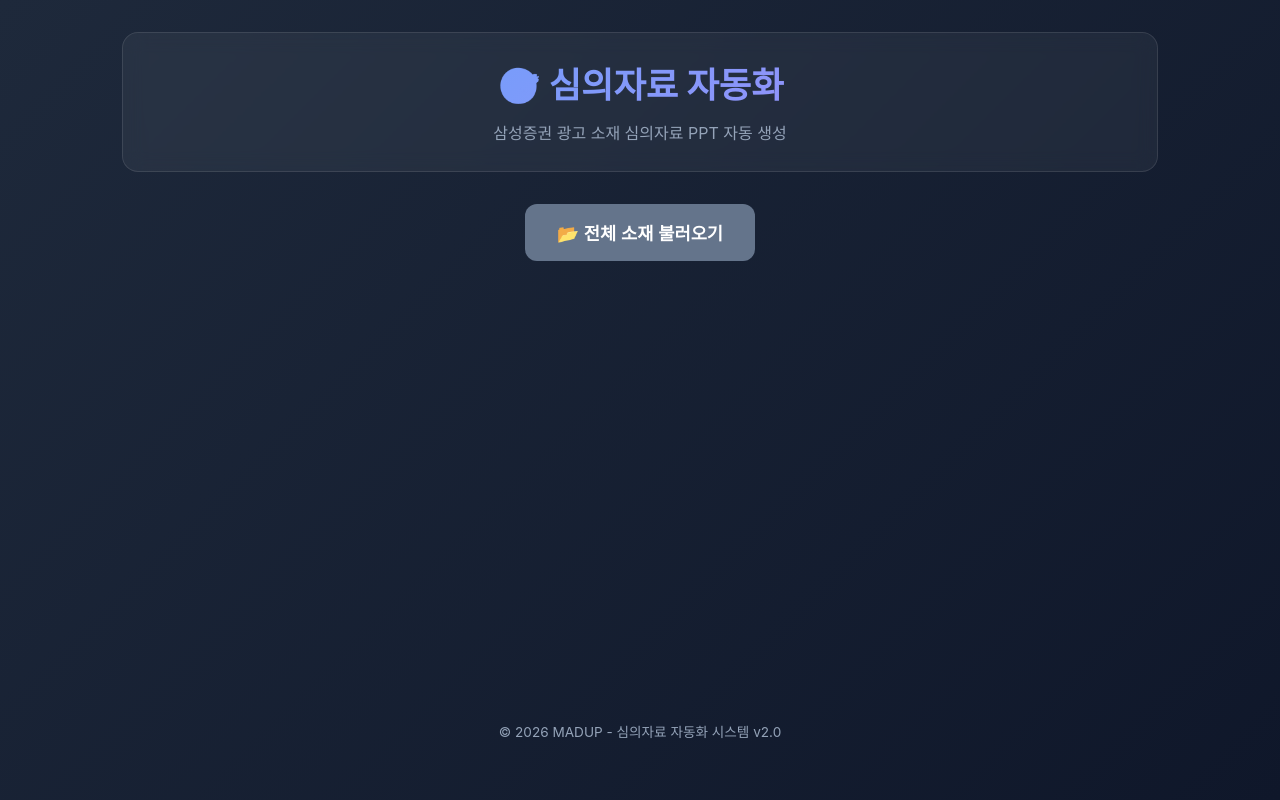
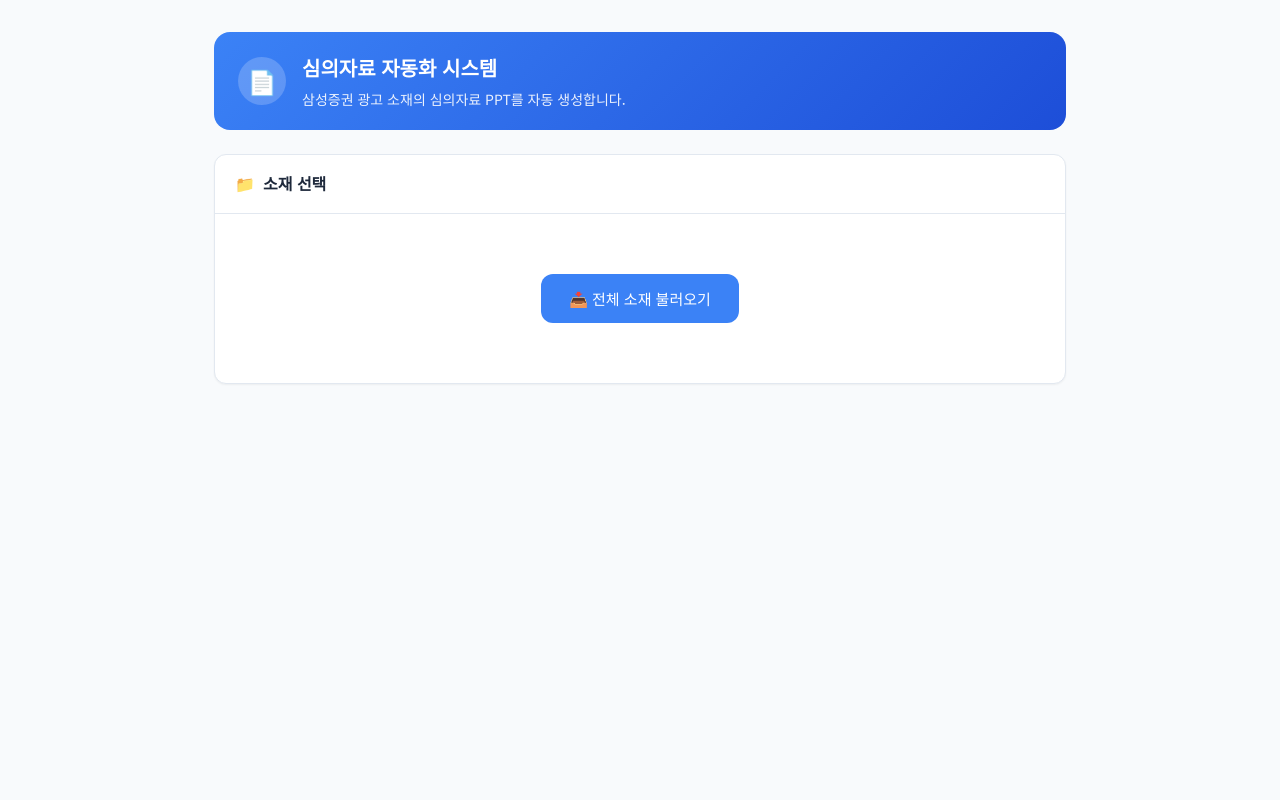
Before and after one commit to msm1357953/autoexamine-web, a FastAPI app: page / in a window 1280 px wide. Run offline with FastAPI, Linux system fonts and the light colour scheme.

Commit message:
UI: Redesign to company standard (light theme, blue primary, card layout)

```diff
--- a/app/static/script.js
+++ b/app/static/script.js
@@ -1,16 +1,19 @@
-// 심의자료 자동화 웹 UI 스크립트 v2.1 - SSE 실시간 진행상황
+// 심의자료 자동화 웹 UI 스크립트 v3.0 - 회사 표준 디자인 버전
 
 document.addEventListener('DOMContentLoaded', function () {
     // DOM 요소
     const loadAllBtn = document.getElementById('loadAllBtn');
+    const loadSection = document.getElementById('loadSection');
     const filterSection = document.getElementById('filterSection');
     const filterInput = document.getElementById('filterInput');
     const selectAllBtn = document.getElementById('selectAllBtn');
     const deselectAllBtn = document.getElementById('deselectAllBtn');
-    const materialsSection = document.getElementById('materialsSection');
     const materialsGrid = document.getElementById('materialsGrid');
+    const selectionCount = document.getElementById('selectionCount');
     const selectedCount = document.getElementById('selectedCount');
+    const selectedCount2 = document.getElementById('selectedCount2');
     const totalCount = document.getElementById('totalCount');
+    const selectionInfo = document.getElementById('selectionInfo');
     const actionSection = document.getElementById('actionSection');
     const generateBtn = document.getElementById('generateBtn');
     const progressSection = document.getElementById('progressSection');
@@ -55,16 +58,21 @@ document.addEventListener('DOMContentLoaded', function () {
             allMaterials = data.details;
             displayMaterials(data.materials, data.details);
 
+            // UI 전환
+            loadSection.style.display = 'none';
             filterSection.style.display = 'block';
-            materialsSection.style.display = 'block';
+            materialsGrid.style.display = 'grid';
+            selectionCount.style.display = 'inline';
+            selectionInfo.style.display = 'flex';
             actionSection.style.display = 'block';
 
-            showStatus(`${data.count}개 소재를 불러왔습니다. 생성할 소재를 선택하세요.`, 'success');
+            showStatus(`${data.count}개 소재를 불러왔습니다.`, 'success');
+            setTimeout(() => hideStatus(), 3000);
 
         } catch (error) {
             showStatus(error.message, 'error');
         } finally {
-            btnText.style.display = 'inline';
+            btnText.style.display = 'inline-flex';
             btnLoading.style.display = 'none';
             loadAllBtn.disabled = false;
         }
@@ -82,7 +90,7 @@ document.addEventListener('DOMContentLoaded', function () {
 
             item.innerHTML = `
                 <input type="checkbox" id="mat_${name}" value="${name}">
-                <span class="material-name">${name}</span>
+                <span class="material-name" title="${name}">${name}</span>
                 <span class="material-count">${sizes.length}개</span>
             `;
 
@@ -143,8 +151,10 @@ document.addEventListener('DOMContentLoaded', function () {
     }
 
     function updateSelectedCount() {
-        selectedCount.textContent = selectedMaterials.size;
-        generateBtn.disabled = selectedMaterials.size === 0;
+        const count = selectedMaterials.size;
+        selectedCount.textContent = count;
+        selectedCount2.textContent = count;
+        generateBtn.disabled = count === 0;
     }
 
     async function generatePPT() {
@@ -179,7 +189,7 @@ document.addEventListener('DOMContentLoaded', function () {
                 if (data.type === 'progress') {
                     // 진행상황 업데이트
                     progressFill.style.width = `${data.percent}%`;
-                    progressText.textContent = `[${data.step}] ${data.detail || ''} (${data.percent}%)`;
+                    progressText.textContent = `${data.step}: ${data.detail || ''} (${data.percent}%)`;
                 } else if (data.type === 'complete') {
                     // 완료 - 다운로드
                     eventSource.close();
@@ -213,7 +223,7 @@ document.addEventListener('DOMContentLoaded', function () {
         }
 
         function resetButton() {
-            btnText.style.display = 'inline';
+            btnText.style.display = 'inline-flex';
             btnLoading.style.display = 'none';
             generateBtn.disabled = false;
         }
--- a/app/static/style.css
+++ b/app/static/style.css
@@ -1,19 +1,42 @@
-/* 심의자료 자동화 웹 UI 스타일 v2.0 */
+/* 심의자료 자동화 - 회사 표준 디자인 */
 
+/* ========== 변수 ========== */
 :root {
-    --primary-color: #2563eb;
-    --primary-hover: #1d4ed8;
-    --secondary-color: #64748b;
-    --success-color: #10b981;
-    --error-color: #ef4444;
-    --warning-color: #f59e0b;
-    --bg-gradient: linear-gradient(135deg, #1e293b 0%, #0f172a 100%);
-    --card-bg: rgba(255, 255, 255, 0.05);
-    --text-primary: #f1f5f9;
-    --text-secondary: #94a3b8;
-    --border-color: rgba(255, 255, 255, 0.1);
+    --color-primary: #3B82F6;
+    /* 블루 포인트 */
+    --color-primary-light: #EFF6FF;
+    --color-primary-dark: #1D4ED8;
+
+    --color-success: #10B981;
+    /* 성공: 민트/그린 */
+    --color-success-light: #D1FAE5;
+    --color-warning: #F59E0B;
+    /* 경고: 오렌지 */
+    --color-error: #EF4444;
+    /* 에러: 빨강 */
+
+    --color-bg: #F8FAFC;
+    /* 배경 */
+    --color-card: #FFFFFF;
+    /* 카드 배경 */
+    --color-border: #E2E8F0;
+    /* 테두리 */
+
+    --color-text: #1E293B;
+    /* 텍스트 */
+    --color-text-light: #64748B;
+    /* 보조 텍스트 */
+
+    --shadow-sm: 0 1px 2px rgba(0, 0, 0, 0.05);
+    --shadow-md: 0 4px 6px -1px rgba(0, 0, 0, 0.1);
+    --shadow-lg: 0 10px 15px -3px rgba(0, 0, 0, 0.1);
+
+    --radius-sm: 6px;
+    --radius-md: 12px;
+    --radius-lg: 16px;
 }
 
+/* ========== 기본 스타일 ========== */
 * {
     margin: 0;
     padding: 0;
@@ -22,155 +45,198 @@
 
 body {
     font-family: 'Pretendard', -apple-system, BlinkMacSystemFont, 'Segoe UI', Roboto, sans-serif;
-    background: var(--bg-gradient);
-    color: var(--text-primary);
+    background-color: var(--color-bg);
+    color: var(--color-text);
+    line-height: 1.6;
     min-height: 100vh;
-    line-height: 1.6;
 }
 
+/* ========== 컨테이너 ========== */
 .container {
-    max-width: 1100px;
+    max-width: 900px;
     margin: 0 auto;
-    padding: 2rem;
-    min-height: 100vh;
-    display: flex;
-    flex-direction: column;
+    padding: 32px 24px;
 }
 
-/* Header */
+/* ========== 헤더 ========== */
 .header {
-    text-align: center;
-    margin-bottom: 2rem;
-    padding: 1.5rem;
-    background: var(--card-bg);
-    border-radius: 16px;
-    backdrop-filter: blur(10px);
-    border: 1px solid var(--border-color);
+    display: flex;
+    align-items: center;
+    gap: 16px;
+    padding: 20px 24px;
+    background: linear-gradient(135deg, var(--color-primary) 0%, var(--color-primary-dark) 100%);
+    border-radius: var(--radius-lg);
+    margin-bottom: 24px;
+    color: white;
 }
 
-.header h1 {
-    font-size: 2.2rem;
-    font-weight: 700;
-    margin-bottom: 0.5rem;
-    background: linear-gradient(135deg, #60a5fa 0%, #a78bfa 100%);
-    -webkit-background-clip: text;
-    -webkit-text-fill-color: transparent;
-    background-clip: text;
+.header-icon {
+    width: 48px;
+    height: 48px;
+    background: rgba(255, 255, 255, 0.2);
+    border-radius: 50%;
+    display: flex;
+    align-items: center;
+    justify-content: center;
+    font-size: 24px;
 }
 
-.subtitle {
-    color: var(--text-secondary);
-    font-size: 1rem;
+.header-content h1 {
+    font-size: 20px;
+    font-weight: 600;
+    margin-bottom: 4px;
 }
 
-/* Main Content */
-.main {
-    flex: 1;
-    display: flex;
-    flex-direction: column;
-    gap: 1.5rem;
+.header-content p {
+    font-size: 14px;
+    opacity: 0.9;
 }
 
-/* Load Section */
+/* ========== 카드 ========== */
+.card {
+    background: var(--color-card);
+    border-radius: var(--radius-md);
+    box-shadow: var(--shadow-sm);
+    border: 1px solid var(--color-border);
+    margin-bottom: 20px;
+    overflow: hidden;
+}
+
+.card-header {
+    padding: 16px 20px;
+    border-bottom: 1px solid var(--color-border);
+    display: flex;
+    align-items: center;
+    justify-content: space-between;
+}
+
+.card-title {
+    font-size: 16px;
+    font-weight: 600;
+    color: var(--color-text);
+    display: flex;
+    align-items: center;
+    gap: 8px;
+}
+
+.card-body {
+    padding: 20px;
+}
+
+/* ========== 소재 선택 섹션 ========== */
 .load-section {
     text-align: center;
+    padding: 40px 20px;
 }
 
-/* Filter Section */
-.filter-section {
-    background: var(--card-bg);
-    padding: 1.25rem;
-    border-radius: 12px;
-    border: 1px solid var(--border-color);
+.load-btn {
+    display: inline-flex;
+    align-items: center;
+    gap: 10px;
+    padding: 14px 28px;
+    background: var(--color-primary);
+    color: white;
+    border: none;
+    border-radius: var(--radius-md);
+    font-size: 15px;
+    font-weight: 500;
+    cursor: pointer;
+    transition: all 0.2s;
 }
 
-.filter-group {
+.load-btn:hover {
+    background: var(--color-primary-dark);
+    transform: translateY(-1px);
+    box-shadow: var(--shadow-md);
+}
+
+.load-btn:disabled {
+    background: #94A3B8;
+    cursor: not-allowed;
+    transform: none;
+}
+
+.load-btn .btn-loading {
+    display: none;
+}
+
+/* ========== 필터 섹션 ========== */
+.filter-section {
+    display: none;
+    padding: 16px 20px;
+    background: var(--color-primary-light);
+    border-bottom: 1px solid var(--color-border);
+}
+
+.filter-row {
     display: flex;
-    gap: 1rem;
+    gap: 12px;
     align-items: center;
     flex-wrap: wrap;
 }
 
-.filter-group input {
+.filter-input {
     flex: 1;
     min-width: 200px;
-    padding: 0.75rem 1rem;
-    font-size: 1rem;
-    border: 2px solid var(--border-color);
-    border-radius: 8px;
-    background: rgba(0, 0, 0, 0.3);
-    color: var(--text-primary);
+    padding: 10px 14px;
+    border: 1px solid var(--color-border);
+    border-radius: var(--radius-sm);
+    font-size: 14px;
+    background: white;
 }
 
-.filter-group input:focus {
+.filter-input:focus {
     outline: none;
-    border-color: var(--primary-color);
+    border-color: var(--color-primary);
+    box-shadow: 0 0 0 3px var(--color-primary-light);
 }
 
-.filter-actions {
-    display: flex;
-    gap: 0.5rem;
-}
-
-.btn-small {
-    padding: 0.5rem 1rem;
-    font-size: 0.85rem;
-    border: 1px solid var(--border-color);
-    border-radius: 6px;
-    background: transparent;
-    color: var(--text-secondary);
+.filter-btn {
+    padding: 10px 16px;
+    border: 1px solid var(--color-border);
+    background: white;
+    border-radius: var(--radius-sm);
+    font-size: 13px;
     cursor: pointer;
     transition: all 0.2s;
 }
 
-.btn-small:hover {
-    background: rgba(255, 255, 255, 0.1);
-    color: var(--text-primary);
+.filter-btn:hover {
+    background: var(--color-primary);
+    color: white;
+    border-color: var(--color-primary);
 }
 
-/* Materials Section */
-.materials-section {
-    background: var(--card-bg);
-    padding: 1.5rem;
-    border-radius: 16px;
-    border: 1px solid var(--border-color);
-}
-
-.materials-section h2 {
-    font-size: 1.1rem;
-    margin-bottom: 1rem;
-    color: var(--text-primary);
-}
-
+/* ========== 소재 그리드 ========== */
 .materials-grid {
     display: grid;
     grid-template-columns: repeat(auto-fill, minmax(280px, 1fr));
-    gap: 0.75rem;
+    gap: 12px;
     max-height: 400px;
     overflow-y: auto;
-    padding-right: 0.5rem;
+    padding: 4px;
 }
 
 .material-item {
     display: flex;
     align-items: center;
-    gap: 0.75rem;
-    padding: 0.75rem 1rem;
-    background: rgba(0, 0, 0, 0.2);
-    border: 1px solid var(--border-color);
-    border-radius: 8px;
+    gap: 12px;
+    padding: 14px 16px;
+    background: var(--color-bg);
+    border: 1px solid var(--color-border);
+    border-radius: var(--radius-sm);
     cursor: pointer;
     transition: all 0.2s;
 }
 
 .material-item:hover {
-    background: rgba(37, 99, 235, 0.1);
-    border-color: rgba(37, 99, 235, 0.3);
+    border-color: var(--color-primary);
+    background: var(--color-primary-light);
 }
 
 .material-item.selected {
-    background: rgba(37, 99, 235, 0.2);
-    border-color: var(--primary-color);
+    border-color: var(--color-primary);
+    background: var(--color-primary-light);
 }
 
 .material-item.hidden {
@@ -180,74 +246,151 @@ body {
 .material-item input[type="checkbox"] {
     width: 18px;
     height: 18px;
-    accent-color: var(--primary-color);
+    accent-color: var(--color-primary);
     cursor: pointer;
 }
 
 .material-name {
-    font-size: 0.9rem;
-    color: var(--text-primary);
-    word-break: break-all;
+    flex: 1;
+    font-size: 14px;
+    color: var(--color-text);
+    white-space: nowrap;
+    overflow: hidden;
+    text-overflow: ellipsis;
 }
 
 .material-count {
-    margin-left: auto;
-    font-size: 0.75rem;
-    color: var(--text-secondary);
-    background: rgba(255, 255, 255, 0.1);
-    padding: 0.2rem 0.5rem;
-    border-radius: 4px;
+    font-size: 12px;
+    color: var(--color-text-light);
+    background: var(--color-border);
+    padding: 2px 8px;
+    border-radius: 10px;
 }
 
-/* Buttons */
-.btn {
-    padding: 1rem 2rem;
-    font-size: 1.1rem;
+/* ========== 선택 정보 ========== */
+.selection-info {
+    display: flex;
+    justify-content: space-between;
+    align-items: center;
+    padding: 16px 20px;
+    background: var(--color-bg);
+    border-top: 1px solid var(--color-border);
+}
+
+.selection-count {
+    font-size: 14px;
+    color: var(--color-text-light);
+}
+
+.selection-count strong {
+    color: var(--color-primary);
     font-weight: 600;
+}
+
+/* ========== 액션 섹션 ========== */
+.action-section {
+    display: none;
+}
+
+.generate-btn {
+    width: 100%;
+    padding: 16px 24px;
+    background: var(--color-primary);
+    color: white;
     border: none;
-    border-radius: 12px;
+    border-radius: var(--radius-md);
+    font-size: 16px;
+    font-weight: 600;
     cursor: pointer;
-    transition: all 0.3s ease;
-    display: inline-flex;
+    transition: all 0.2s;
+    display: flex;
     align-items: center;
     justify-content: center;
-    gap: 0.5rem;
+    gap: 10px;
 }
 
-.btn-primary {
-    background: linear-gradient(135deg, var(--primary-color) 0%, #7c3aed 100%);
-    color: white;
-    width: 100%;
+.generate-btn:hover:not(:disabled) {
+    background: var(--color-primary-dark);
+    transform: translateY(-1px);
+    box-shadow: var(--shadow-md);
 }
 
-.btn-primary:hover:not(:disabled) {
-    transform: translateY(-2px);
-    box-shadow: 0 10px 30px rgba(37, 99, 235, 0.4);
+.generate-btn:disabled {
+    background: #94A3B8;
+    cursor: not-allowed;
+    transform: none;
 }
 
-.btn-primary:disabled {
-    opacity: 0.5;
-    cursor: not-allowed;
+.generate-btn .btn-loading {
+    display: none;
 }
 
-.btn-secondary {
-    background: var(--secondary-color);
-    color: white;
+/* ========== 진행상황 ========== */
+.progress-section {
+    display: none;
 }
 
-.btn-secondary:hover {
-    background: #475569;
+.progress-container {
+    background: var(--color-bg);
+    border-radius: var(--radius-lg);
+    padding: 4px;
+    margin-bottom: 12px;
 }
 
-/* Spinner */
+.progress-bar {
+    height: 8px;
+    background: var(--color-primary);
+    border-radius: var(--radius-lg);
+    width: 0%;
+    transition: width 0.3s ease;
+}
+
+.progress-text {
+    font-size: 14px;
+    color: var(--color-text-light);
+    text-align: center;
+}
+
+/* ========== 상태 메시지 ========== */
+.status-section {
+    display: none;
+}
+
+.status-message {
+    padding: 14px 18px;
+    border-radius: var(--radius-sm);
+    font-size: 14px;
+    display: flex;
+    align-items: center;
+    gap: 10px;
+}
+
+.status-message.success {
+    background: var(--color-success-light);
+    color: #065F46;
+    border: 1px solid #A7F3D0;
+}
+
+.status-message.error {
+    background: #FEE2E2;
+    color: #991B1B;
+    border: 1px solid #FECACA;
+}
+
+.status-message.loading {
+    background: var(--color-primary-light);
+    color: var(--color-primary-dark);
+    border: 1px solid #BFDBFE;
+}
+
+/* ========== 스피너 ========== */
 .spinner {
     width: 18px;
     height: 18px;
-    border: 3px solid rgba(255, 255, 255, 0.3);
-    border-top-color: white;
+    border: 2px solid transparent;
+    border-top-color: currentColor;
     border-radius: 50%;
-    animation: spin 1s linear infinite;
-    display: inline-block;
+    animation: spin 0.8s linear infinite;
 }
 
 @keyframes spin {
@@ -256,119 +399,25 @@ body {
     }
 }
 
-/* Progress Section */
-.progress-section {
-    background: var(--card-bg);
-    padding: 1.5rem;
-    border-radius: 12px;
-    border: 1px solid var(--border-color);
-}
-
-.progress-section h3 {
-    font-size: 1rem;
-    margin-bottom: 1rem;
-    color: var(--text-primary);
-}
-
-.progress-bar {
-    height: 12px;
-    background: rgba(0, 0, 0, 0.3);
-    border-radius: 6px;
-    overflow: hidden;
-    margin-bottom: 0.75rem;
-}
-
-.progress-fill {
-    height: 100%;
-    background: linear-gradient(90deg, var(--primary-color), #a78bfa);
-    border-radius: 6px;
-    transition: width 0.3s ease;
-}
-
-.progress-text {
-    font-size: 0.9rem;
-    color: var(--text-secondary);
-    text-align: center;
-}
-
-/* Action Section */
-.action-section {
-    padding: 0.5rem 0;
-}
-
-/* Status Section */
-.status-section {
-    padding: 0.5rem 0;
-}
-
-.status-message {
-    padding: 1rem;
-    border-radius: 8px;
-    font-weight: 500;
-    text-align: center;
-}
-
-.status-message.success {
-    background: rgba(16, 185, 129, 0.2);
-    color: var(--success-color);
-    border: 1px solid rgba(16, 185, 129, 0.3);
-}
-
-.status-message.error {
-    background: rgba(239, 68, 68, 0.2);
-    color: var(--error-color);
-    border: 1px solid rgba(239, 68, 68, 0.3);
-}
-
-.status-message.loading {
-    background: rgba(37, 99, 235, 0.2);
-    color: #60a5fa;
-    border: 1px solid rgba(37, 99, 235, 0.3);
-}
-
-/* Footer */
-.footer {
-    text-align: center;
-    padding: 1.5rem;
-    color: var(--text-secondary);
-    font-size: 0.85rem;
-}
-
-/* Scrollbar */
-.materials-grid::-webkit-scrollbar {
-    width: 6px;
-}
-
-.materials-grid::-webkit-scrollbar-track {
-    background: rgba(0, 0, 0, 0.2);
-    border-radius: 3px;
-}
-
-.materials-grid::-webkit-scrollbar-thumb {
-    background: var(--secondary-color);
-    border-radius: 3px;
-}
-
-/* Responsive */
+/* ========== 반응형 ========== */
 @media (max-width: 640px) {
     .container {
-        padding: 1rem;
+        padding: 16px;
     }
 
-    .header h1 {
-        font-size: 1.5rem;
+    .header {
+        padding: 16px;
     }
 
     .materials-grid {
         grid-template-columns: 1fr;
     }
 
-    .filter-group {
+    .filter-row {
         flex-direction: column;
-        align-items: stretch;
     }
 
-    .filter-group input {
+    .filter-input {
         width: 100%;
     }
 }
--- a/app/templates/index.html
+++ b/app/templates/index.html
@@ -6,71 +6,99 @@
     <meta name="viewport" content="width=device-width, initial-scale=1.0">
     <title>심의자료 자동화</title>
     <link rel="stylesheet" href="/static/style.css">
+    <link rel="preconnect" href="https://fonts.googleapis.com">
+    <link href="https://fonts.googleapis.com/css2?family=Noto+Sans+KR:wght@400;500;600;700&display=swap"
+        rel="stylesheet">
+    <style>
+        body {
+            font-family: 'Noto Sans KR', sans-serif;
+        }
+    </style>
 </head>
 
 <body>
     <div class="container">
-        <header class="header">
-            <h1>🎯 심의자료 자동화</h1>
-            <p class="subtitle">삼성증권 광고 소재 심의자료 PPT 자동 생성</p>
-        </header>
+        <!-- 헤더 -->
+        <div class="header">
+            <div class="header-icon">📄</div>
+            <div class="header-content">
+                <h1>심의자료 자동화 시스템</h1>
+                <p>삼성증권 광고 소재의 심의자료 PPT를 자동 생성합니다.</p>
+            </div>
+        </div>
 
-        <main class="main">
-            <!-- 소재 로딩 섹션 -->
-            <section class="load-section">
-                <button id="loadAllBtn" class="btn btn-secondary">
-                    <span class="btn-text">📂 전체 소재 불러오기</span>
-                    <span class="btn-loading" style="display: none;">
-                        <span class="spinner"></span> 로딩 중...
-                    </span>
-                </button>
-            </section>
+        <!-- 소재 선택 카드 -->
+        <div class="card">
+            <div class="card-header">
+                <div class="card-title">
+                    <span>📁</span>
+                    소재 선택
+                </div>
+                <span class="selection-count" id="selectionCount" style="display: none;">
+                    <strong id="selectedCount">0</strong> / <span id="totalCount">0</span> 선택됨
+                </span>
+            </div>
 
             <!-- 필터 섹션 -->
-            <section class="filter-section" id="filterSection" style="display: none;">
-                <div class="filter-group">
-                    <input type="text" id="filterInput" placeholder="소재명 필터 (예: usp-dm-1st)" autocomplete="off">
-                    <div class="filter-actions">
-                        <button id="selectAllBtn" class="btn-small">전체 선택</button>
-                        <button id="deselectAllBtn" class="btn-small">전체 해제</button>
-                    </div>
+            <div class="filter-section" id="filterSection">
+                <div class="filter-row">
+                    <input type="text" id="filterInput" class="filter-input" placeholder="🔍 소재명으로 검색...">
+                    <button class="filter-btn" id="selectAllBtn">전체 선택</button>
+                    <button class="filter-btn" id="deselectAllBtn">전체 해제</button>
                 </div>
-            </section>
+            </div>
 
-            <!-- 소재 목록 섹션 -->
-            <section class="materials-section" id="materialsSection" style="display: none;">
-                <h2>📁 소재 목록 (<span id="selectedCount">0</span>/<span id="totalCount">0</span>개 선택)</h2>
-                <div class="materials-grid" id="materialsGrid"></div>
-            </section>
+            <div class="card-body">
+                <!-- 로드 섹션 -->
+                <div class="load-section" id="loadSection">
+                    <button id="loadAllBtn" class="load-btn">
+                        <span class="btn-text">📥 전체 소재 불러오기</span>
+                        <span class="btn-loading"><span class="spinner"></span> 불러오는 중...</span>
+                    </button>
+                </div>
 
-            <!-- 액션 섹션 -->
-            <section class="action-section" id="actionSection" style="display: none;">
-                <button id="generateBtn" class="btn btn-primary" disabled>
-                    <span class="btn-text">PPT 생성하기</span>
-                    <span class="btn-loading" style="display: none;">
-                        <span class="spinner"></span> 생성 중...
-                    </span>
+                <!-- 소재 그리드 -->
+                <div class="materials-grid" id="materialsGrid" style="display: none;"></div>
+            </div>
+
+            <!-- 선택 정보 바 -->
+            <div class="selection-info" id="selectionInfo" style="display: none;">
+                <span class="selection-count">
+                    <strong id="selectedCount2">0</strong>개 소재 선택됨
+                </span>
+            </div>
+        </div>
+
+        <!-- 액션 카드 -->
+        <div class="card action-section" id="actionSection">
+            <div class="card-body">
+                <button id="generateBtn" class="generate-btn" disabled>
+                    <span class="btn-text">📊 PPT 생성하기</span>
+                    <span class="btn-loading"><span class="spinner"></span> 생성 중...</span>
                 </button>
-            </section>
+            </div>
+        </div>
 
-            <!-- 진행상황 섹션 -->
-            <section class="progress-section" id="progressSection" style="display: none;">
-                <h3>📊 진행 상황</h3>
-                <div class="progress-bar">
-                    <div class="progress-fill" id="progressFill" style="width: 0%"></div>
+        <!-- 진행상황 카드 -->
+        <div class="card progress-section" id="progressSection">
+            <div class="card-header">
+                <div class="card-title">
+                    <span>⏳</span>
+                    생성 진행상황
+                </div>
+            </div>
+            <div class="card-body">
+                <div class="progress-container">
+                    <div class="progress-bar" id="progressFill"></div>
                 </div>
                 <p class="progress-text" id="progressText">준비 중...</p>
-            </section>
+            </div>
+        </div>
 
-            <!-- 상태 메시지 -->
-            <section class="status-section" id="statusSection" style="display: none;">
-                <div class="status-message" id="statusMessage"></div>
-            </section>
-        </main>
-
-        <footer class="footer">
-            <p>© 2026 MADUP - 심의자료 자동화 시스템 v2.0</p>
-        </footer>
+        <!-- 상태 메시지 -->
+        <div class="status-section" id="statusSection">
+            <div class="status-message" id="statusMessage"></div>
+        </div>
     </div>
 
     <script src="/static/script.js"></script>
```
